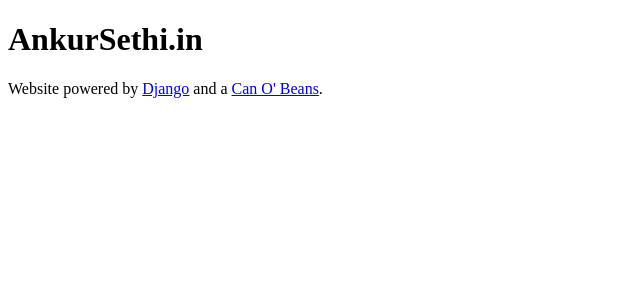
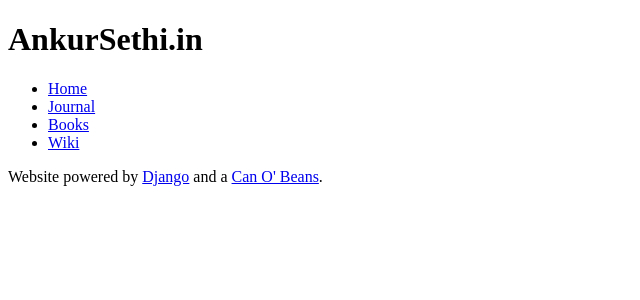
Before and after one commit to s3thi/can_o_beans, a Django app: template gravy/templates/gravy/base.html in a window 1280 px wide. Shown: the top 300 px of the page, without its empty margins (0-640 px from the left). Run offline with Django 3.2, Linux system fonts and the light colour scheme; the template is opened without the code that fills it, so the values that code supplies are empty.

Commit message:
Added navbar.

```diff
--- a/gravy/templates/gravy/base.html
+++ b/gravy/templates/gravy/base.html
@@ -12,6 +12,15 @@
       {% endblock %}
     </header>
 
+    <nav>
+      <ul>
+        <li><a href="/">Home</a></li>
+        <li><a href="/journal">Journal</a></li>
+        <li><a href="/books">Books</a></li>
+        <li><a href="/wiki">Wiki</a></li>
+      </ul>
+    </nav>
+
     <section>
       {% block content %}{% endblock %}
     </section>
```
